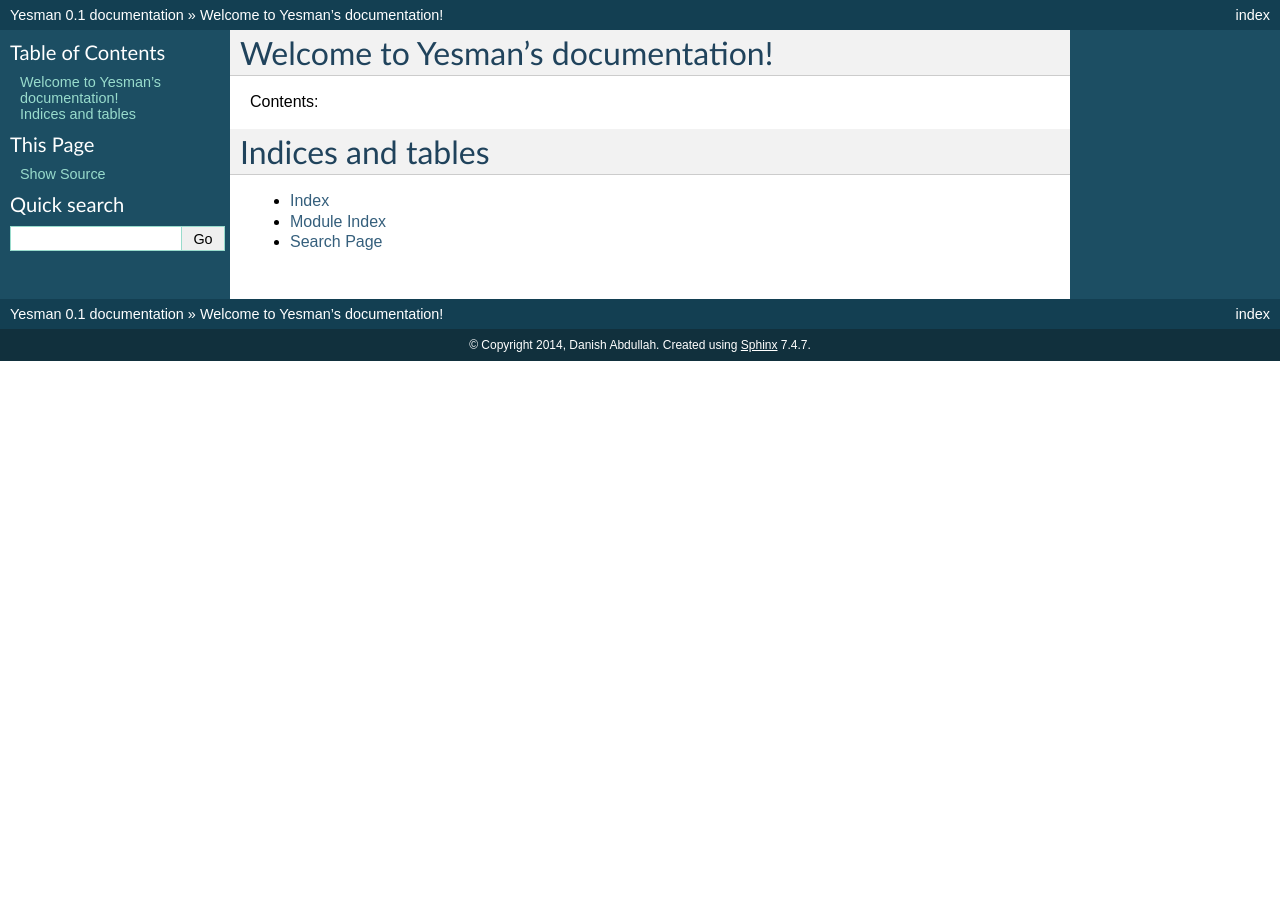
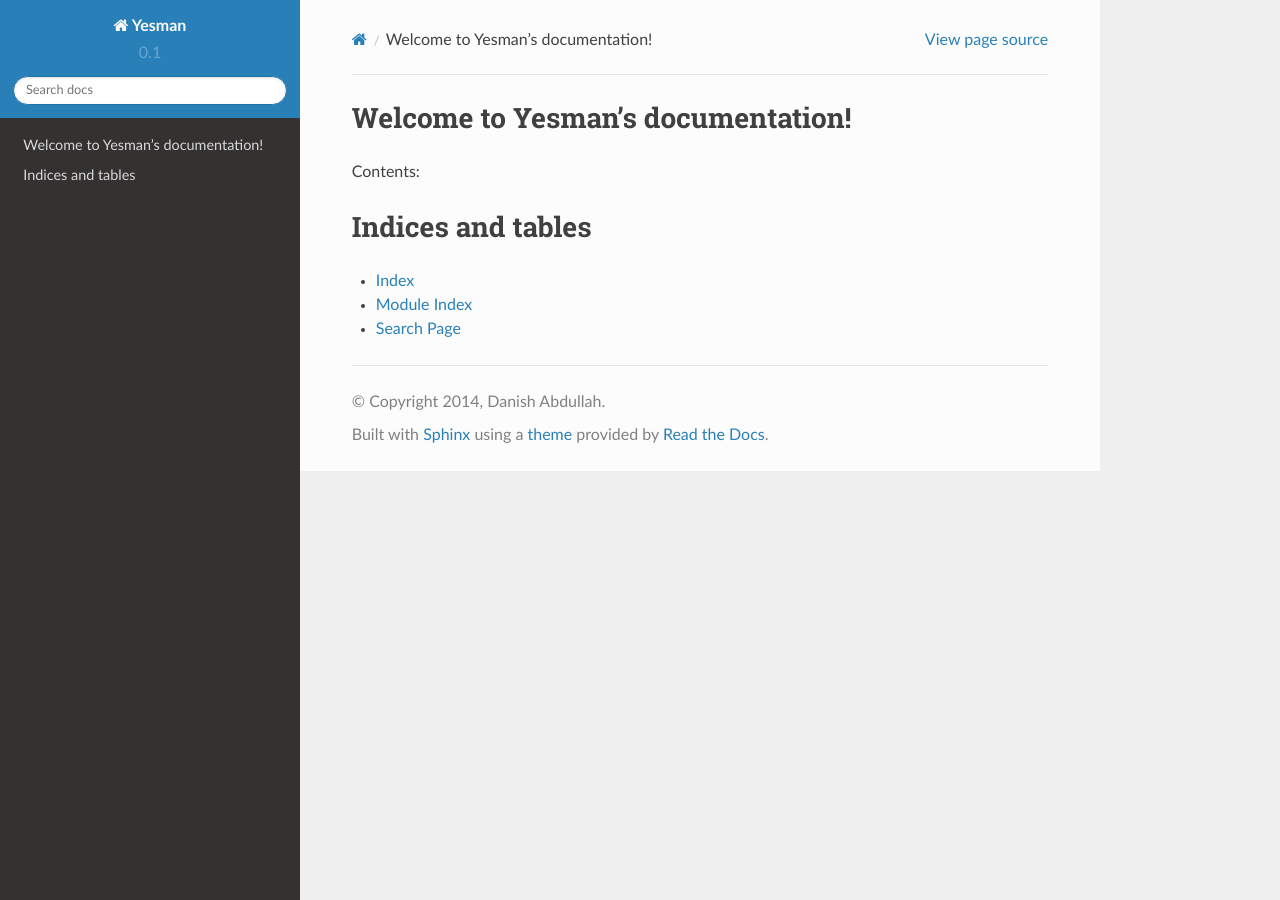
Before and after one commit to danishabdullah/yesman, a Sphinx documentation site: the page built from docs/index.rst, in a window 1280 px wide. Built offline with Sphinx 7.4.7 and the Read the Docs theme 2.0.0, drawn with Linux system fonts in a browser that asks for light colours.

Commit message:
changed the default docs theme to rtd

```diff
--- a/docs/conf.py
+++ b/docs/conf.py
@@ -106,7 +106,10 @@ pygments_style = 'sphinx'
 
 # The theme to use for HTML and HTML Help pages.  See the documentation for
 # a list of builtin themes.
-html_theme = 'default'
+# html_theme = 'default'
+import sphinx_rtd_theme
+
+html_theme = "sphinx_rtd_theme"
 
 # Theme options are theme-specific and customize the look and feel of a theme
 # further.  For a list of options available for each theme, see the
@@ -115,6 +118,7 @@ html_theme = 'default'
 
 # Add any paths that contain custom themes here, relative to this directory.
 #html_theme_path = []
+html_theme_path = [sphinx_rtd_theme.get_html_theme_path()]
 
 # The name for this set of Sphinx documents.  If None, it defaults to
 # "<project> v<release> documentation".
```
